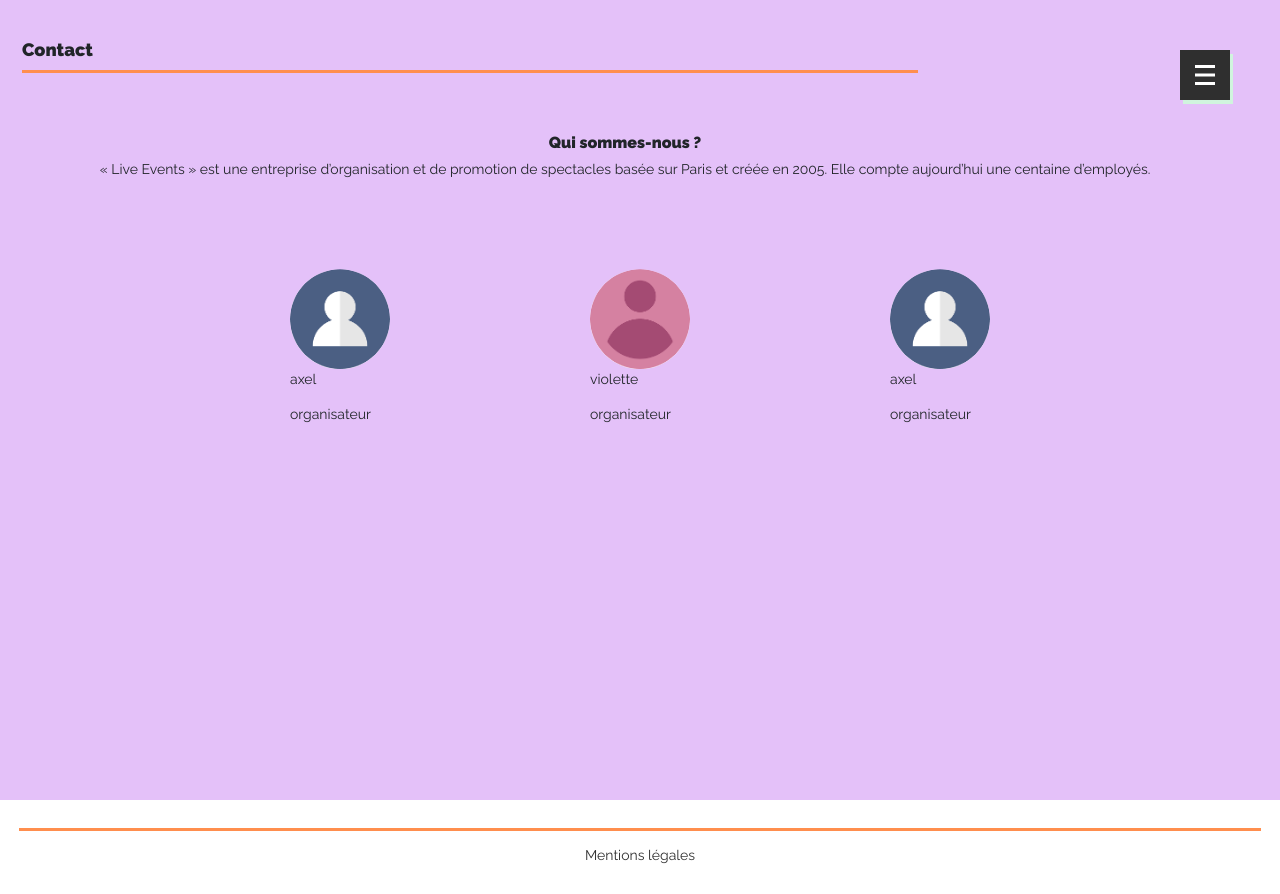
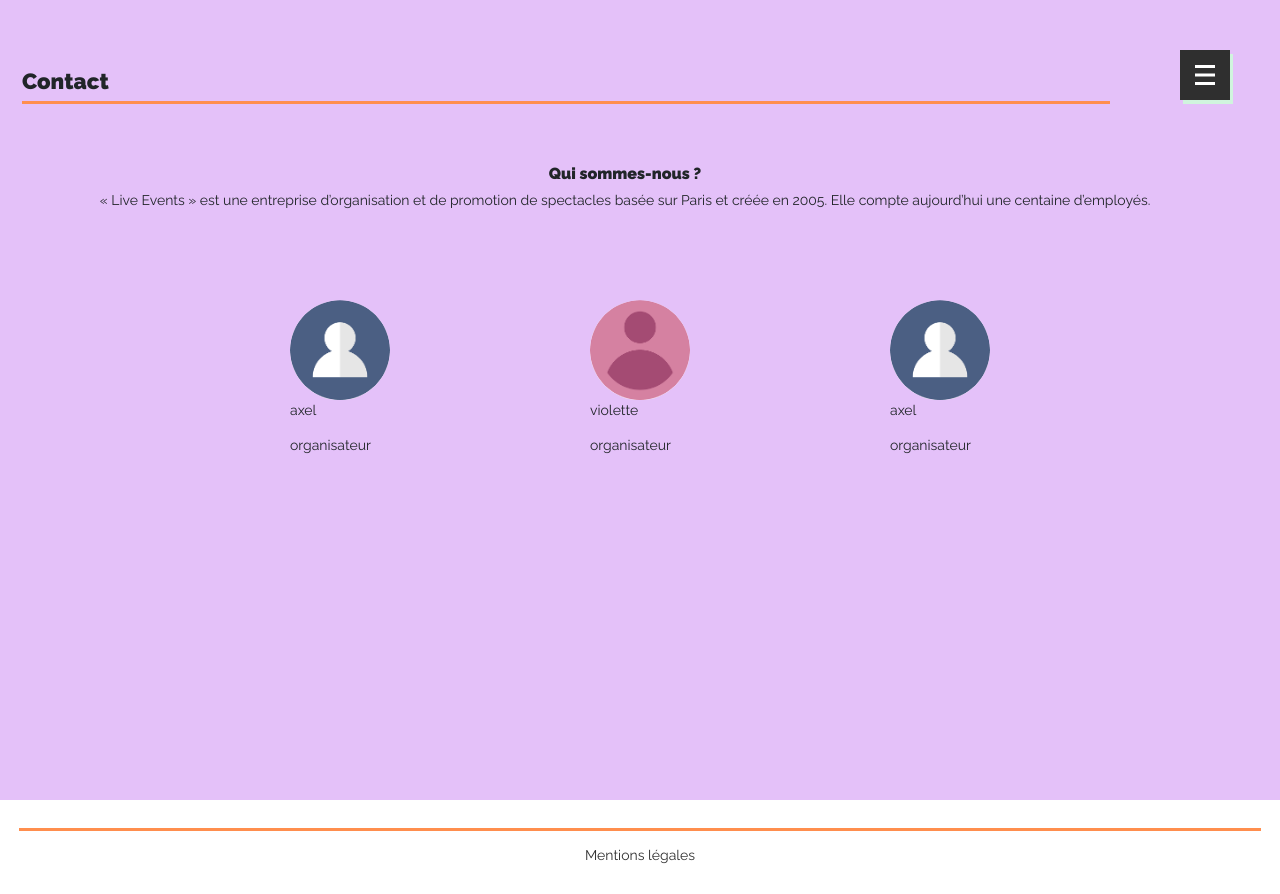
Before and after one commit to Niobey/tatie-odette, a Vue app: page /#/Contact in a window 1280 px wide. Built offline with nearby package versions, Linux system fonts and the light colour scheme.

Commit message:
Align h1 and center menu when lg

```diff
--- a/src/App.vue
+++ b/src/App.vue
@@ -75,6 +75,12 @@ h1 {
   margin: 0 0 0 remCalc(22);
   padding: 36px 0 6px;
   max-width: 70%;
+
+  @media (min-width: 576px) {
+    font-size: remCalc(22);
+    padding: 67px 0 6px;
+    max-width: 85%;
+  }
 }
 
 h2 {
--- a/src/components/Navbar.vue
+++ b/src/components/Navbar.vue
@@ -180,7 +180,7 @@ export default {
 </script>
 
 <style lang="scss">
-@import '../styles/mixins';
+@import "../styles/mixins";
 
 .menu {
   background: var(--blue);
@@ -192,7 +192,7 @@ export default {
   overflow: hidden;
   position: fixed;
   width: 100%;
-  z-index: 500;
+  z-index: 1200;
 
   #close {
     background: transparent;
@@ -230,6 +230,11 @@ export default {
     margin: auto auto auto 5em;
     padding: 0;
     text-shadow: 1px 2px 0px white;
+
+    @media (min-width: 768px) {
+      margin: auto;
+      text-align: center;
+    }
   }
 
   .socialMedia {
```
